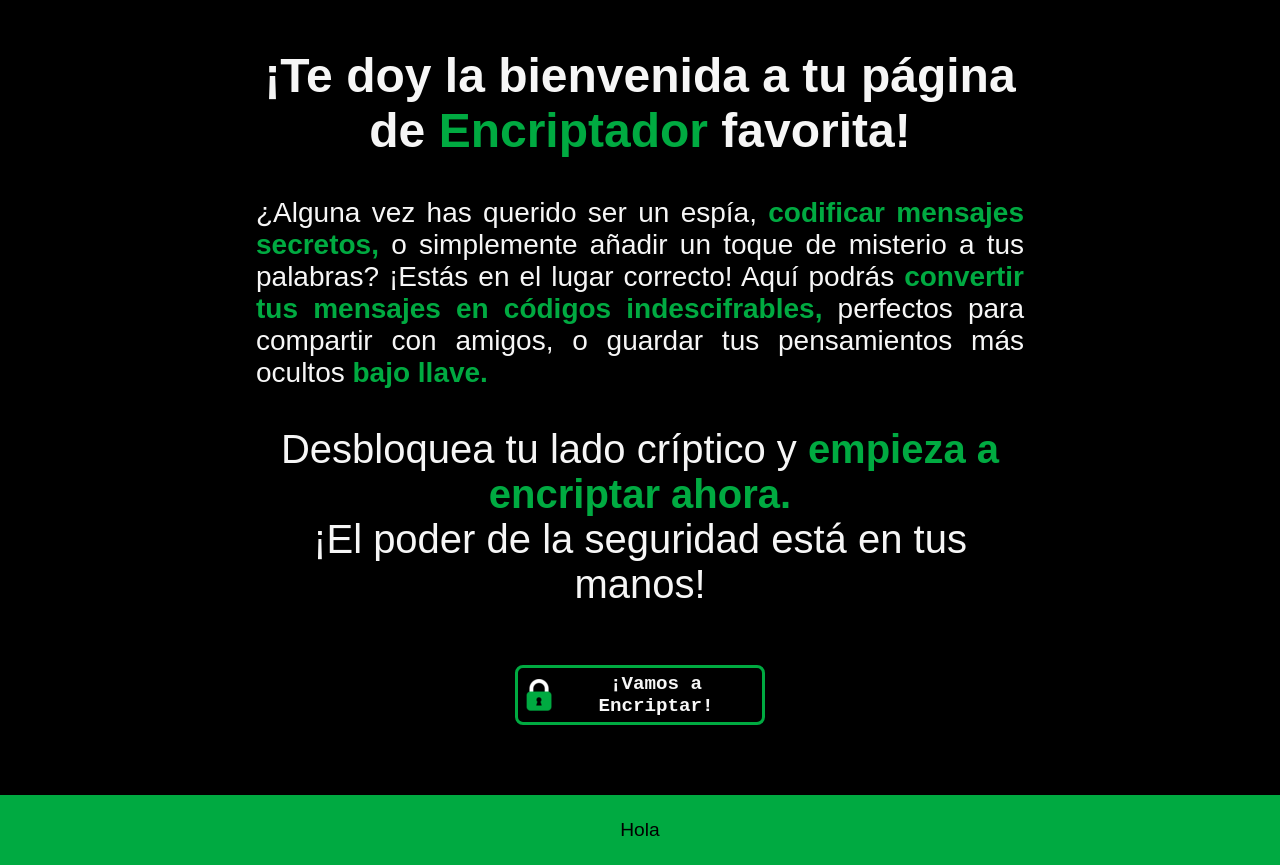
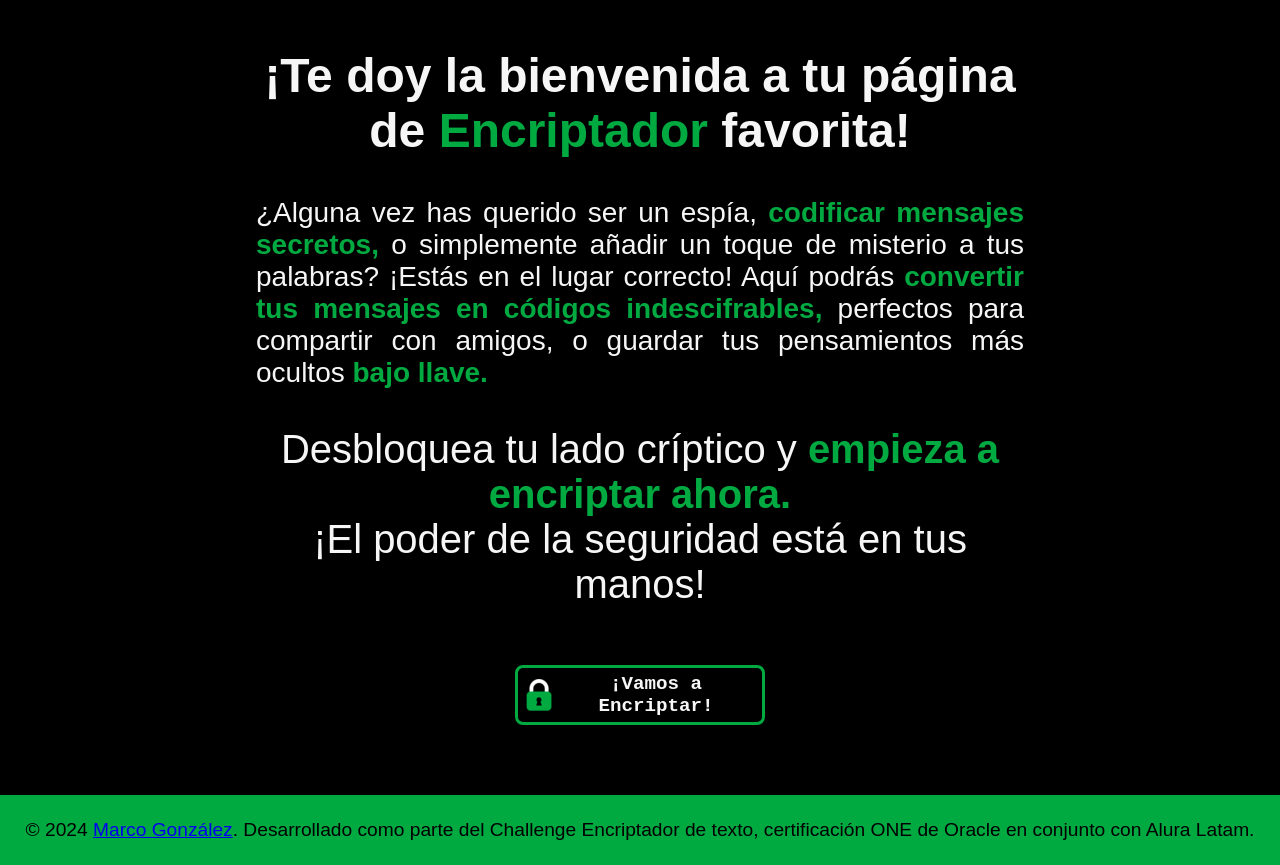
Before and after one commit to Maages09/Challenge-Encriptador_de_Texto, a plain HTML site: page index.html in a window 1280 px wide. Shown: the part 124-989 px from the top of the page. Drawn offline with Linux system fonts and the light colour scheme; a web font is replaced by a local one.

Commit message:
Update index.html

```diff
--- a/index.html
+++ b/index.html
@@ -51,7 +51,8 @@
     </section>
 
     <footer class="footer">
-        <p>Hola</p>
+        <p>&copy; 2024 <a href="https://marco-gonzalez.vercel.app/" target="_blank" rel="noopener noreferrer">Marco González</a>.
+            Desarrollado como parte del Challenge Encriptador de texto, certificación ONE de Oracle en conjunto con Alura Latam.</p>
     </footer>
 
 </body>
```
